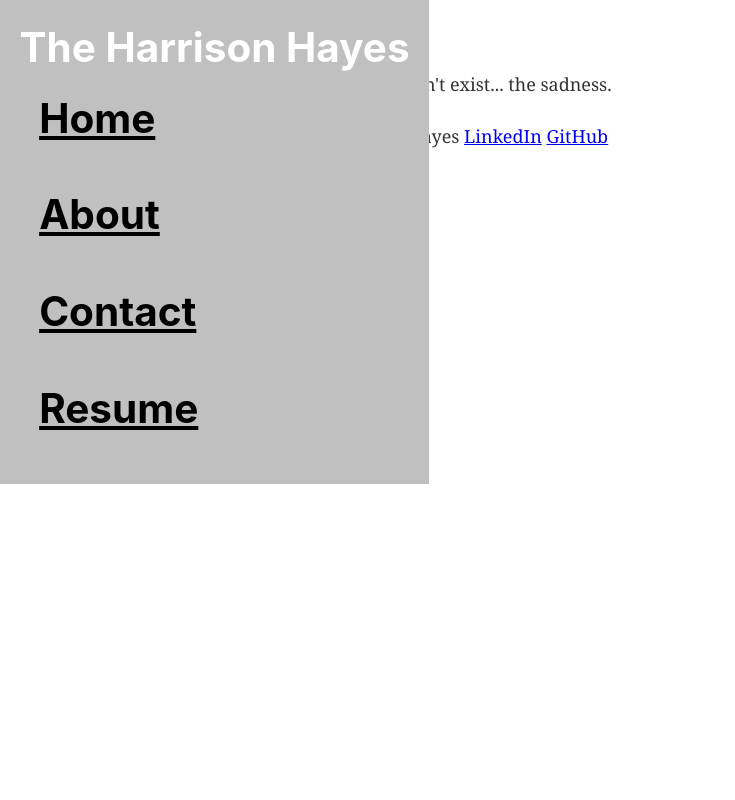
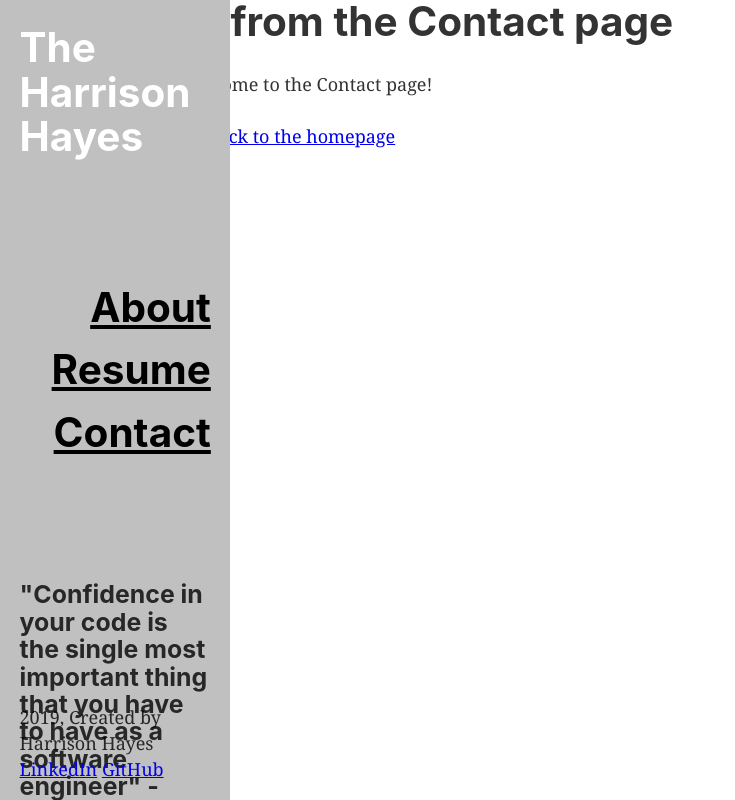
Before and after one commit to Harrison97/TheHarrisonHayes.com, a Gatsby site: page /contact in a window 1280 px wide. Before the commit this address had no page. Shown: the whole page, without its empty margins (0-735 px from the left). Built offline with nearby package versions, Linux system fonts and the light colour scheme; Gatsby itself is replaced by a stand-in of ours.

Commit message:
lay out scafolding for about, resume, and contact page, add quote to config

```diff
--- a/gatsby-config.js
+++ b/gatsby-config.js
@@ -4,6 +4,8 @@ module.exports = {
     description:
       'Kick off your next, great Gatsby project with this default starter. This barebones starter ships with the main Gatsby configuration files you might need.',
     author: 'Harrison Hayes',
+    sidebarQuote:
+      '"Confidence in your code is the single most important thing that you have to have as a software engineer" - Ronak Shah',
   },
   plugins: [
     'gatsby-plugin-react-helmet',
--- a/src/components/header.js
+++ b/src/components/header.js
@@ -4,12 +4,14 @@ import React from 'react';
 
 import { HeaderPageLink } from './headerLinks';
 
-const Header = ({ siteTitle }) => (
+const Header = ({ siteTitle, sidebarQuote }) => (
   <header
     style={{
       background: 'silver',
       marginBottom: '1.45rem',
       position: 'fixed',
+      width: '18%',
+      height: '100%',
     }}
   >
     <div
@@ -28,22 +30,42 @@ const Header = ({ siteTitle }) => (
           }}
         >
           {siteTitle}
-          <HeaderPageLink pageTitle="Home" pageLink="/" />
-          <HeaderPageLink pageTitle="About" pageLink="#" />
-          <HeaderPageLink pageTitle="Contact" pageLink="#" />
-          <HeaderPageLink pageTitle="Resume" pageLink="#" />
         </Link>
       </h1>
+      <div style={{ margin: '7rem auto' }}>
+        <HeaderPageLink pageTitle="About" pageLink="/about" />
+        <HeaderPageLink pageTitle="Resume" pageLink="/resume" />
+        <HeaderPageLink pageTitle="Contact" pageLink="contact" />
+      </div>
+      <h3>{sidebarQuote}</h3>
+      <footer style={{ bottom: '1rem', position: 'absolute' }}>
+        {new Date().getFullYear()}
+        <>, Created by Harrison Hayes</>
+        <> </>
+        <a
+          href="https://www.linkedin.com/in/harrisonhayes/"
+          target="_blank"
+          rel="noopener noreferrer"
+        >
+          LinkedIn
+        </a>
+        <> </>
+        <a href="https://github.com/harrison97" target="_blank" rel="noopener noreferrer">
+          GitHub
+        </a>
+      </footer>
     </div>
   </header>
 );
 
 Header.propTypes = {
   siteTitle: PropTypes.string,
+  sidebarQuote: PropTypes.string,
 };
 
 Header.defaultProps = {
   siteTitle: '',
+  sidebarQuote: '',
 };
 
 export default Header;
--- a/src/components/headerLinks.js
+++ b/src/components/headerLinks.js
@@ -5,12 +5,12 @@ import React from 'react';
 export const HeaderPageLink = ({ pageTitle, pageLink }) => (
   <div
     style={{
-      margin: '0 auto',
+      margin: '1rem auto',
       maxWidth: 960,
-      padding: '1.45rem 1.0875rem',
+      padding: 0,
     }}
   >
-    <h1 style={{ margin: 0 }}>
+    <h1 style={{ margin: 0, textAlign: 'right' }}>
       <Link
         to={pageLink}
         style={{
--- a/src/components/layout.js
+++ b/src/components/layout.js
@@ -18,14 +18,17 @@ const Layout = ({ children }) => {
       site {
         siteMetadata {
           title
+          sidebarQuote
         }
       }
     }
   `);
 
+  const { title, sidebarQuote } = data.site.siteMetadata;
+
   return (
     <>
-      <Header siteTitle={data.site.siteMetadata.title} />
+      <Header siteTitle={title} sidebarQuote={sidebarQuote} />
       <div
         style={{
           margin: '0 auto',
@@ -35,22 +38,6 @@ const Layout = ({ children }) => {
         }}
       >
         <main>{children}</main>
-        <footer>
-          {new Date().getFullYear()}
-          <>, Created by Harrison Hayes</>
-          <> </>
-          <a
-            href="https://www.linkedin.com/in/harrisonhayes/"
-            target="_blank"
-            rel="noopener noreferrer"
-          >
-            LinkedIn
-          </a>
-          <> </>
-          <a href="https://github.com/harrison97" target="_blank" rel="noopener noreferrer">
-            GitHub
-          </a>
-        </footer>
       </div>
     </>
   );
--- /dev/null
+++ b/src/pages/contact.js
@@ -0,0 +1,16 @@
+import React from 'react';
+import { Link } from 'gatsby';
+
+import Layout from '../components/layout';
+import SEO from '../components/seo';
+
+const Contact = () => (
+  <Layout>
+    <SEO title="Page two" />
+    <h1>Hi from the Contact page</h1>
+    <p>Welcome to the Contact page!</p>
+    <Link to="/">Go back to the homepage</Link>
+  </Layout>
+);
+
+export default Contact;
--- /dev/null
+++ b/src/pages/resume.js
@@ -0,0 +1,16 @@
+import React from 'react';
+import { Link } from 'gatsby';
+
+import Layout from '../components/layout';
+import SEO from '../components/seo';
+
+const Resume = () => (
+  <Layout>
+    <SEO title="Page two" />
+    <h1>Hi from the Resume page</h1>
+    <p>Welcome to the Resume page!</p>
+    <Link to="/">Go back to the homepage</Link>
+  </Layout>
+);
+
+export default Resume;
```
